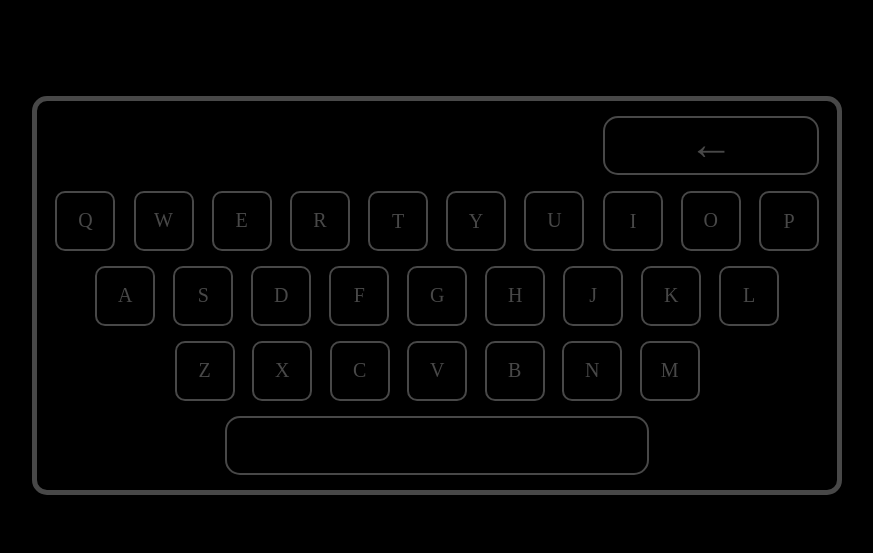
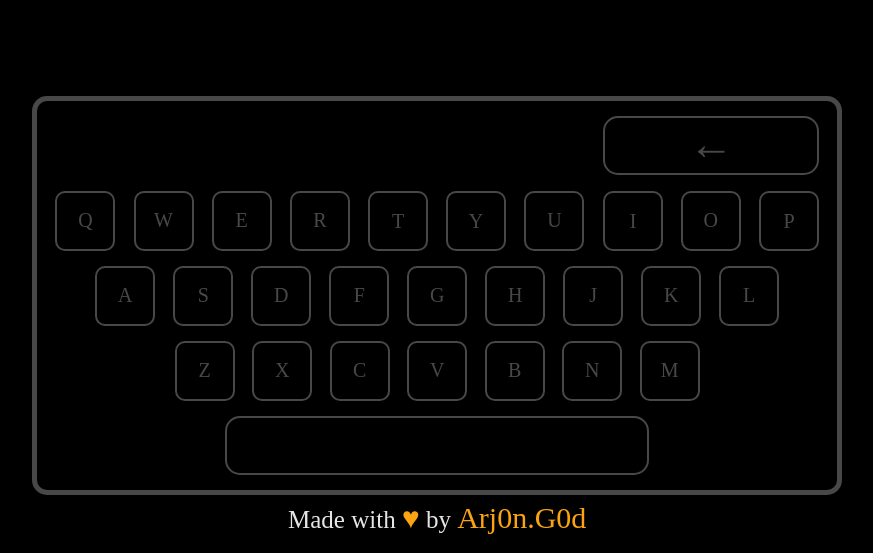
Before and after one commit to Arj0n-G0d/typi, a plain HTML site: page index.html in a window 1280 px wide. Shown: the part 247-800 px from the top of the page, without its empty margins (190-1063 px from the left). Drawn offline with nearby package versions, Linux system fonts and the light colour scheme.

Commit message:
ADD - README.md, demo_images 1) Added README.md along with demo_images 2) Added author name to the page

```diff
--- a/app.css
+++ b/app.css
@@ -390,3 +390,21 @@ body {
     color:#e5e5e5;
     text-align:center;
 }
+
+.madeBy {
+    position: absolute;
+    bottom:0;
+    width : 100%;
+    height : 50px;
+    color:#e5e5e5;
+    display:flex;
+    justify-content: center;
+    align-items: center;
+    font-size: 25px;
+    padding:10px 0 10px 0;
+}
+
+.heart,.name {
+    font-size: 30px;
+    color:#fca311;
+}
--- a/index.html
+++ b/index.html
@@ -58,6 +58,7 @@
         </div>
         <div class="space" id="SPACE"></div>
     </div>
+    <div class="madeBy"><div class="content">Made with <span class="heart">&hearts;</span> by <span class="name">Arj0n.G0d</span></div></div>
     <script src="https://cdn.jsdelivr.net/npm/axios/dist/axios.min.js"></script>
     <script src="app.js"></script>
 </body>
```
Also changed, not shown: demo_images/animation.png (added), demo_images/game.png (added), demo_images/result.png (added), demo_images/start.png (added), 1 other file.
